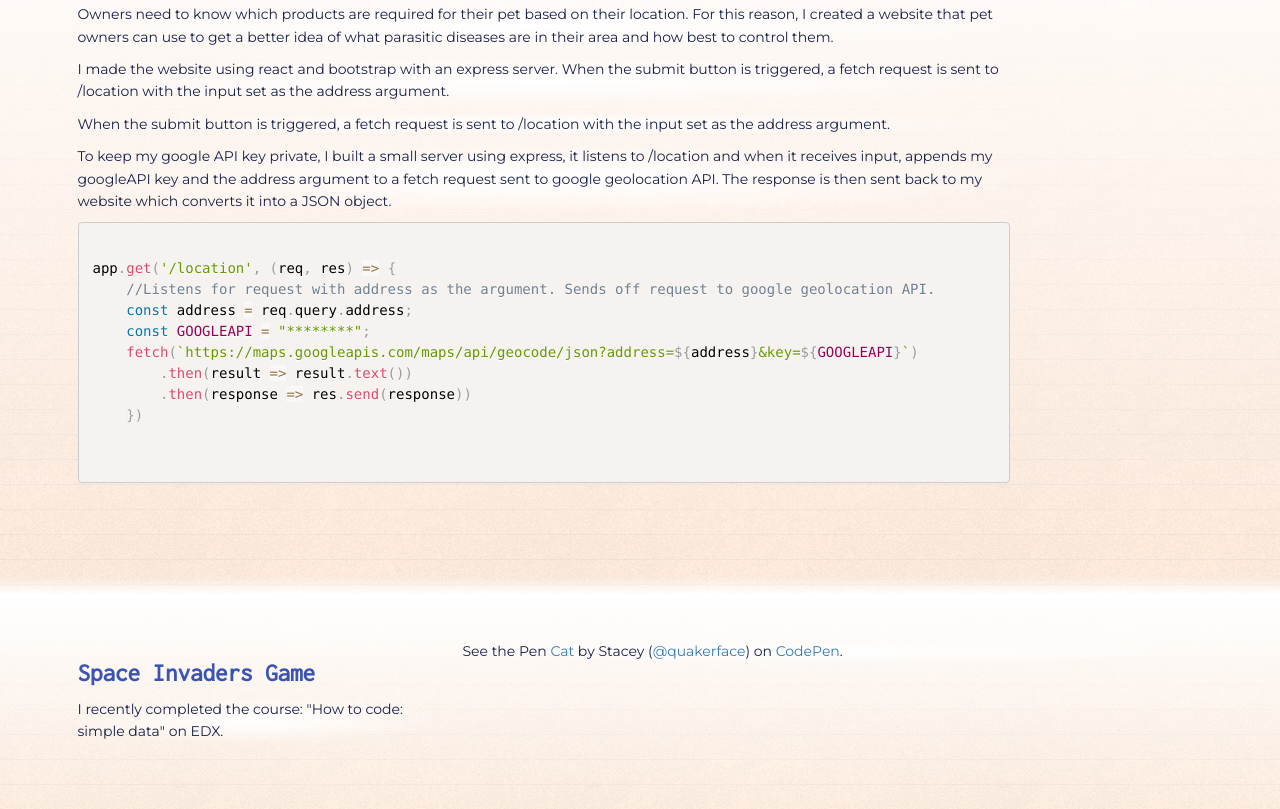
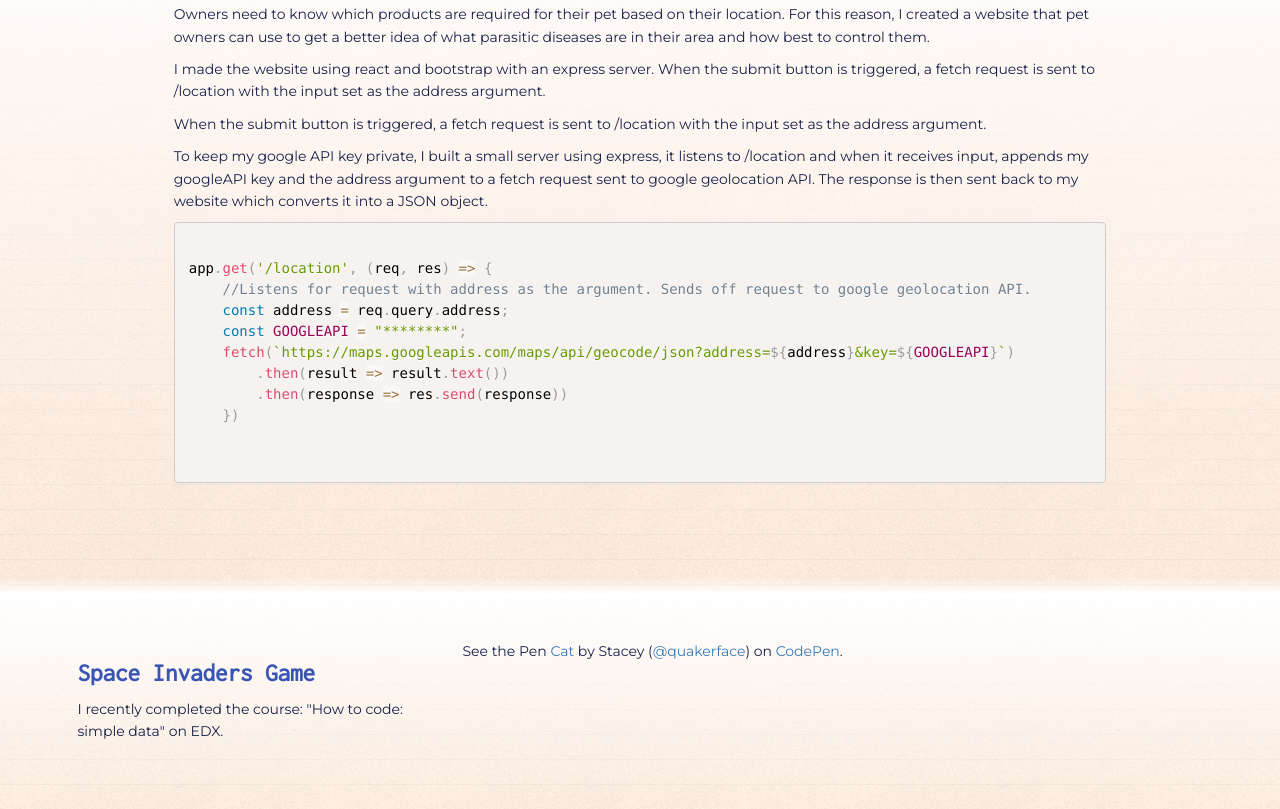
Before and after one commit to StaceyCarter/Parasite-prevention-chooser, a plain HTML site: page dist/index.html in a window 1280 px wide. Shown: the part 951-1760 px from the top of the page. Drawn offline with nearby package versions, Linux system fonts and the light colour scheme; a script that the page names is missing.

Commit message:
Adjusted layout

```diff
--- a/dist/index.html
+++ b/dist/index.html
@@ -72,8 +72,8 @@
 
             </header>
             <main>
-                <div class="row sub-section">
-                    <div class="description-box col-md-10 offset-md-2">
+                <div class="row sub-section text-block">
+                    <div class="description-box col-md-10 col-md-offset-1">
                         <h3 class="category-heading">Parasite prevalence calculator for dogs in the USA</h3>
                         <p>
                             As a veterinarian, I speak to a lot of pet owners who are confused about parasite prevention.
@@ -98,7 +98,7 @@
                             To keep my google API key private, I built a small server using express, it listens to /location and when it receives input, appends my googleAPI key and the address argument to a fetch request sent to google geolocation API. The response is then sent back to my website which converts it into a JSON object.
                         </p>
                         <pre>
-                            <code class="language-javascript">
+                       <code class="language-javascript">
 app.get('/location', (req, res) => {
     //Listens for request with address as the argument. Sends off request to google geolocation API.
     const address = req.query.address;
@@ -110,12 +110,13 @@ app.get('/location', (req, res) => {
                             </code>
                         </pre>
 
+
                     </div>
 
 
 
                 </div>
-                <div class="row sub-section">
+                <div class="row sub-section text-block">
                     <div class="description-box col-md-4">
                         <h3 class="category-heading">Space Invaders Game</h3>
                         <p>
--- a/dist/main.af46ece4.css
+++ b/dist/main.af46ece4.css
@@ -51,7 +51,7 @@
 
 }
 
-p {
+.text-block {
     color: #172148;
     font-family: 'Montserrat', sans-serif;
     line-height: 1.6;
--- a/main.css
+++ b/main.css
@@ -51,7 +51,7 @@
 
 }
 
-p {
+.text-block {
     color: #172148;
     font-family: 'Montserrat', sans-serif;
     line-height: 1.6;
```
Also changed, not shown: index.html (+5 -4 lines).
